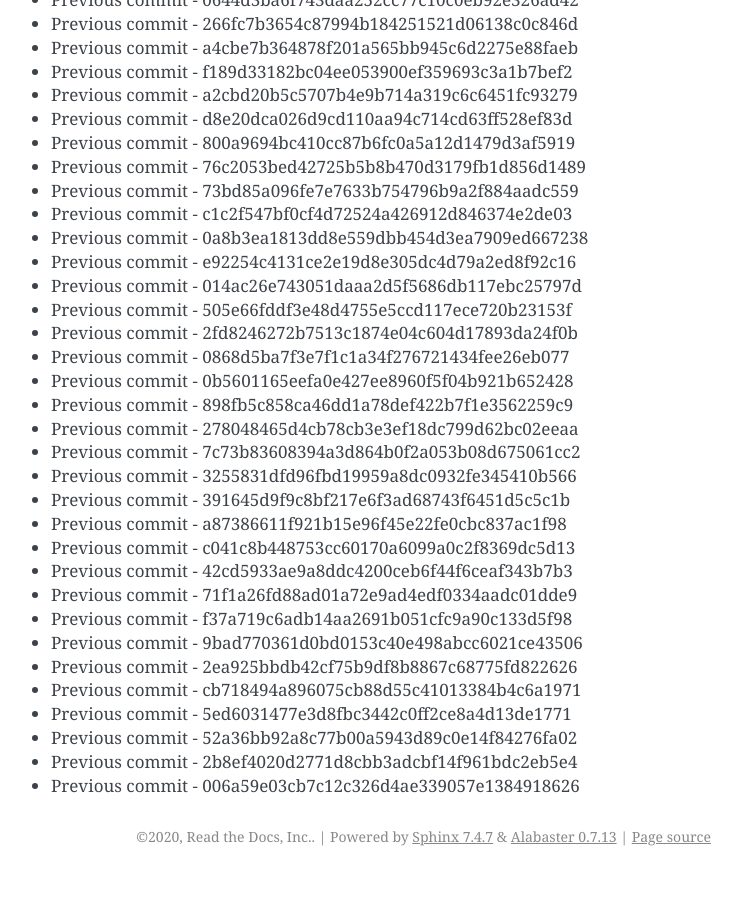
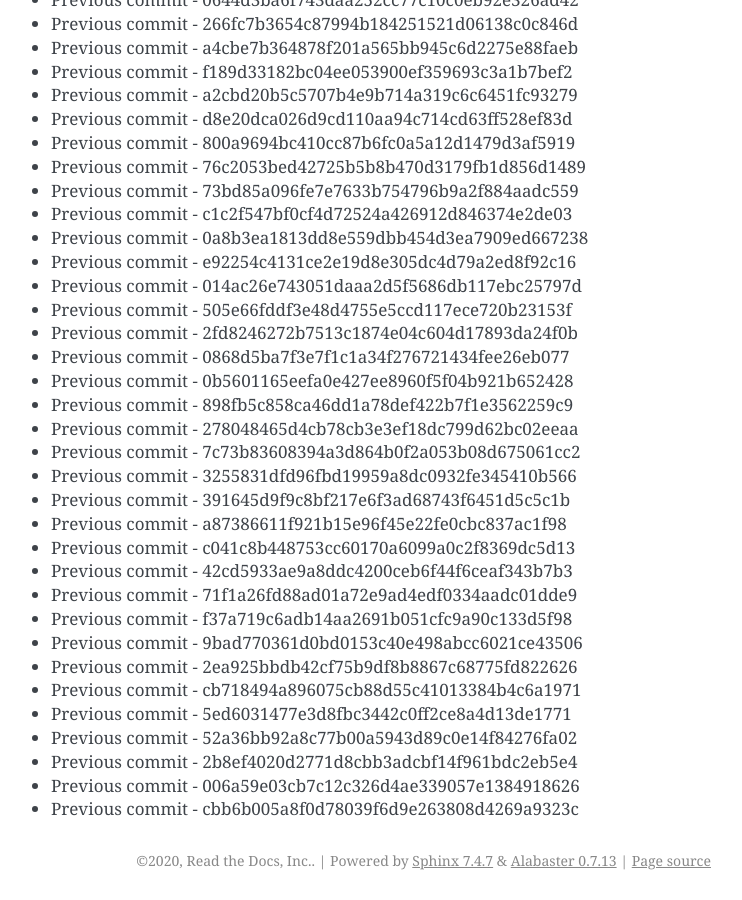
Before and after one commit to readthedocs/rtd-git-stresstest, a Sphinx documentation site: the page built from docs/updates.rst, in a window 1280 px wide and 900 px high, scrolled down 67120 px. Shown: the whole window, without its empty margins (399-1141 px from the left). Built offline with Sphinx 7.4.7, drawn with Linux system fonts in a browser that asks for light colours; before the commit the page ends 67996 px from its top, so only the background shows below that.

Commit message:
Generating commit from previous: cbb6b005a8f0d78039f6d9e263808d4269a9323c

```diff
--- a/docs/updates.rst
+++ b/docs/updates.rst
@@ -2852,3 +2852,4 @@ It can be tested for any performance characteristics.
 * Previous commit - 52a36bb92a8c77b00a5943d89c0e14f84276fa02
 * Previous commit - 2b8ef4020d2771d8cbb3adcbf14f961bdc2eb5e4
 * Previous commit - 006a59e03cb7c12c326d4ae339057e1384918626
+* Previous commit - cbb6b005a8f0d78039f6d9e263808d4269a9323c
```
